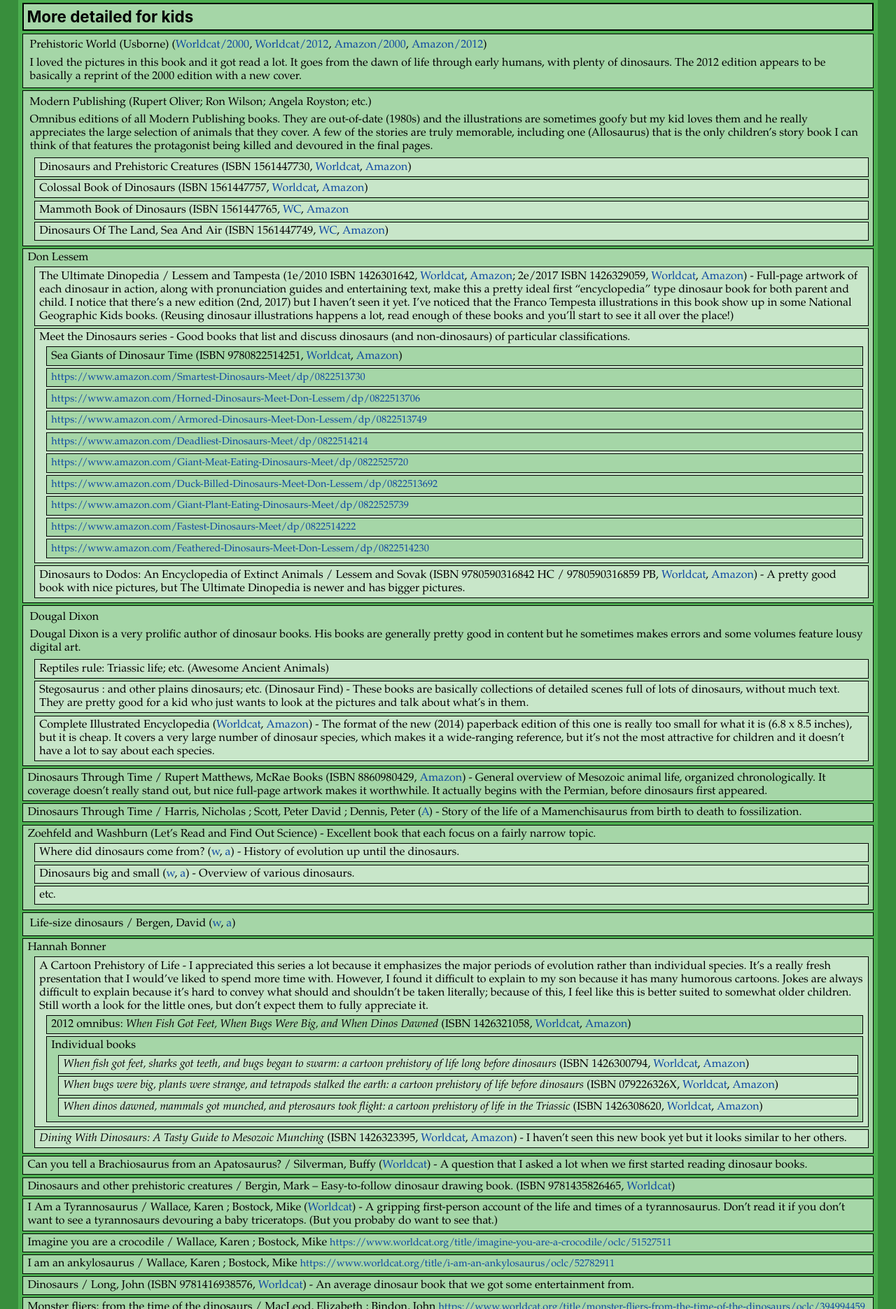
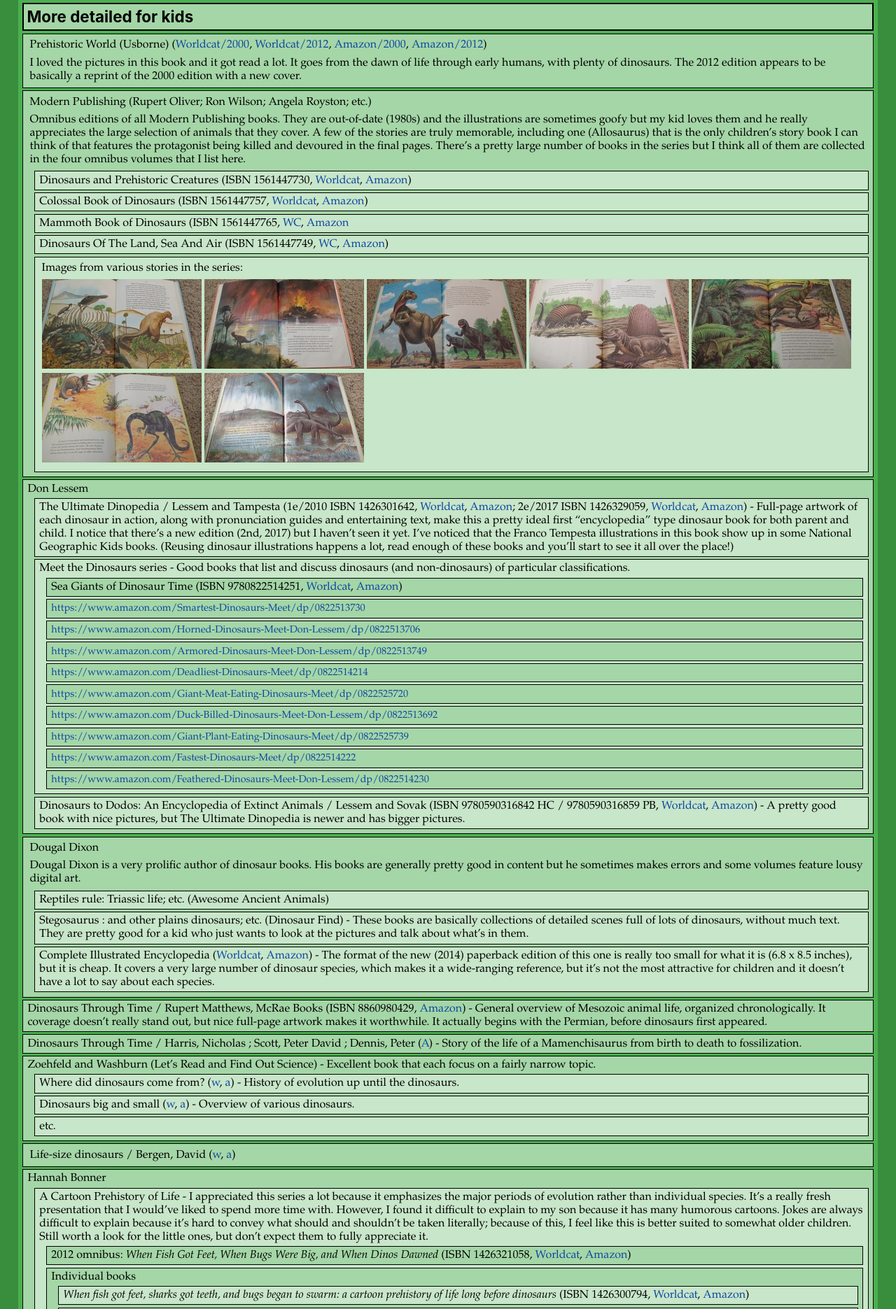
Before and after one commit to nculwell/nculwell.github.io, a Jekyll site: the page built from DinosaurBooks.md, in a window 1280 px wide. Shown: the part 940-2811 px from the top of the page at 70% size. Built offline with Jekyll 4.4.1, drawn with Linux system fonts in a browser that asks for light colours; nearby versions of some CDN libraries.

Commit message:
Add MP images.

```diff
--- a/DinosaurBooks.md
+++ b/DinosaurBooks.md
@@ -50,12 +50,21 @@
 
 * Modern Publishing (Rupert Oliver; Ron Wilson; Angela Royston; etc.)
 
-  Omnibus editions of all Modern Publishing books. They are out-of-date (1980s) and the illustrations are sometimes goofy but my kid loves them and he really appreciates the large selection of animals that they cover. A few of the stories are truly memorable, including one (Allosaurus) that is the only children's story book I can think of that features the protagonist being killed and devoured in the final pages.
+  Omnibus editions of all Modern Publishing books. They are out-of-date (1980s) and the illustrations are sometimes goofy but my kid loves them and he really appreciates the large selection of animals that they cover. A few of the stories are truly memorable, including one (Allosaurus) that is the only children's story book I can think of that features the protagonist being killed and devoured in the final pages. There's a pretty large number of books in the series but I think all of them are collected in the four omnibus volumes that I list here.
 
   * Dinosaurs and Prehistoric Creatures (ISBN 1561447730, [Worldcat](https://www.worldcat.org/title/dinosaurs-and-prehistoric-creatures/oclc/18044792), [Amazon](https://smile.amazon.com/dp/1561447730))
   * Colossal Book of Dinosaurs (ISBN 1561447757, [Worldcat](https://www.worldcat.org/title/colossal-book-of-dinosaurs-featuring-the-dinosaur-dictionary/oclc/38498607), [Amazon](https://smile.amazon.com/dp/1561447757))
   * Mammoth Book of Dinosaurs (ISBN 1561447765, [WC](https://www.worldcat.org/title/mammoth-book-of-dinosaurs/oclc/868182676), [Amazon](https://smile.amazon.com/dp/1561447765)
   * Dinosaurs Of The Land, Sea And Air (ISBN 1561447749, [WC](https://www.worldcat.org/title/dinosaurs-of-the-land-sea-and-air/oclc/609080515), [Amazon](https://smile.amazon.com/dp/1561447749))
+  * Images from various stories in the series:
+
+    ![Tyrannosaurus](/assets/img/IMG_20161105_160938748.thumb.jpg)
+    ![](/assets/img/IMG_20161105_161007458.thumb.jpg)
+    ![](/assets/img/IMG_20161105_161032474.thumb.jpg)
+    ![](/assets/img/IMG_20161105_161112233.thumb.jpg)
+    ![](/assets/img/IMG_20161105_161146765.thumb.jpg)
+    ![](/assets/img/IMG_20161105_161303774.thumb.jpg)
+    ![](/assets/img/IMG_20161105_161632390.thumb.jpg)
 
 * Don Lessem
   * The Ultimate Dinopedia / Lessem and Tampesta (1e/2010 ISBN 1426301642, [Worldcat](https://www.worldcat.org/title/ultimate-dinopedia-the-most-complete-dinosaur-reference-ever/oclc/769762610), [Amazon](https://smile.amazon.com/dp/1426301642); 2e/2017 ISBN 1426329059, [Worldcat](https://www.worldcat.org/title/national-geographic-kids-ultimate-dinopedia/oclc/969372009), [Amazon](https://smile.amazon.com/dp/1426329059)) - Full-page artwork of each dinosaur in action, along with pronunciation guides and entertaining text, make this a pretty ideal first "encyclopedia" type dinosaur book for both parent and child. I notice that there's a new edition (2nd, 2017) but I haven't seen it yet. I've noticed that the Franco Tempesta illustrations in this book show up in some National Geographic Kids books. (Reusing dinosaur illustrations happens a lot, read enough of these books and you'll start to see it all over the place!)
--- a/assets/css/style.scss
+++ b/assets/css/style.scss
@@ -101,6 +101,7 @@
 }
 
 h2, h3, h4, h5, h6, article p { background-color: $color-block-bg; }
+li p { background-color: inherit; }
 h1 { background-color: $color-block2-bg; }
 
 article ul li,    article ul ul ul li    { background-color: $color-block-bg; }
```
Also changed, not shown: assets/img/IMG_20161105_160938748.large.jpg (added), assets/img/IMG_20161105_160938748.thumb.jpg (added), assets/img/IMG_20161105_161007458.large.jpg (added), assets/img/IMG_20161105_161007458.thumb.jpg (added), assets/img/IMG_20161105_161032474.large.jpg (added), assets/img/IMG_20161105_161032474.thumb.jpg (added), assets/img/IMG_20161105_161112233.large.jpg (added), assets/img/IMG_20161105_161112233.thumb.jpg (added), assets/img/IMG_20161105_161146765.large.jpg (added), assets/img/IMG_20161105_161146765.thumb.jpg (added), assets/img/IMG_20161105_161303774.large.jpg (added), assets/img/IMG_20161105_161303774.thumb.jpg (added), assets/img/IMG_20161105_161632390.large.jpg (added), assets/img/IMG_20161105_161632390.thumb.jpg (added), 2 more files.
